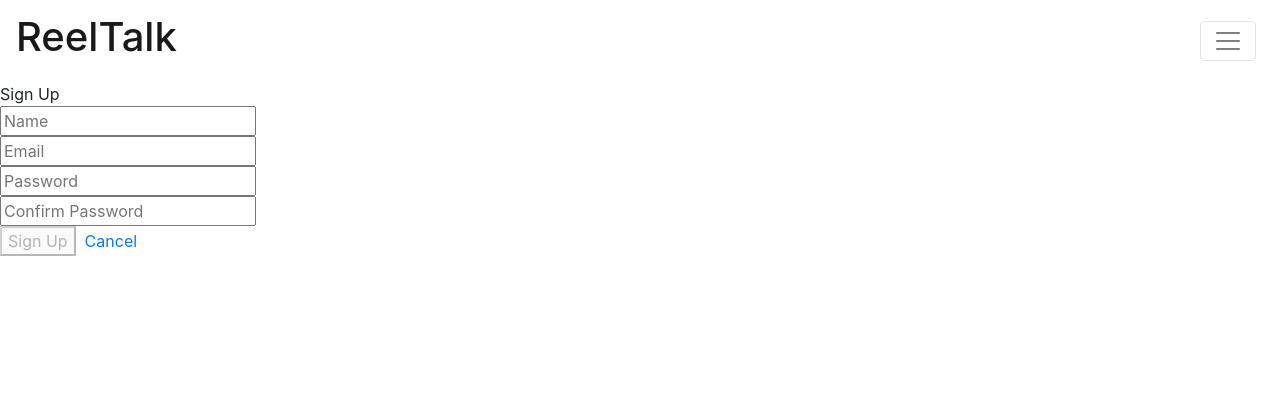
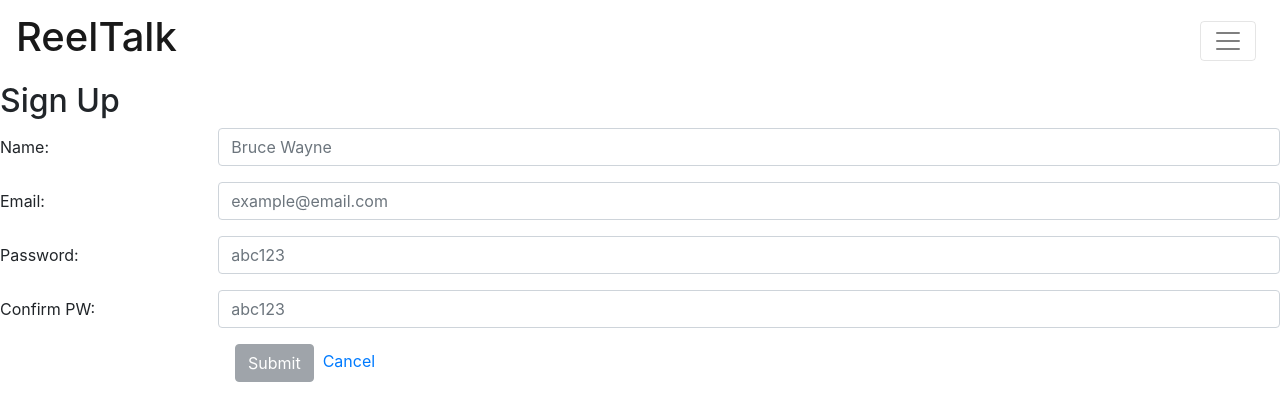
Before and after one commit to chung972/SEI-Project-4, a React (Create React App) app: page /signup in a window 1280 px wide. Shown: the top 420 px of the page. Built offline with nearby package versions, Linux system fonts and the light colour scheme; no server answers.

Commit message:
imports and refactors using reactstrap components

```diff
--- a/src/components/SignupForm/SignupForm.jsx
+++ b/src/components/SignupForm/SignupForm.jsx
@@ -1,6 +1,7 @@
 import React, { Component } from 'react';
 import { Link } from 'react-router-dom';
 import userService from '../../utils/userService';
+import { Form, FormGroup, Label, Input, Col, Button } from "reactstrap";
 
 class SignupForm extends Component {
 
@@ -38,25 +39,48 @@ class SignupForm extends Component {
   render() {
     return (
       <div>
-        <header>Sign Up</header>
-        <form onSubmit={this.handleSubmit} >
-          <div>
-              <input type="text" placeholder="Name" value={this.state.name} name="name" onChange={this.handleChange} />
-          </div>
-          <div>
-              <input type="email" placeholder="Email" value={this.state.email} name="email" onChange={this.handleChange} />
-          </div>
-          <div>
-              <input type="password" placeholder="Password" value={this.state.password} name="password" onChange={this.handleChange} />
-          </div>
-          <div>
-              <input type="password" placeholder="Confirm Password" value={this.state.passwordConf} name="passwordConf" onChange={this.handleChange} />
-          </div>
-          <div>
-              <button disabled={this.isFormInvalid()}>Sign Up</button>&nbsp;&nbsp;
+        <h2>Sign Up</h2>
+        <Form onSubmit={this.handleSubmit}>
+          <FormGroup row>
+            <Label for="name" sm={2}>Name:</Label>
+            <Col sm={10}>
+              <Input type="name" name="name" id="name" placeholder="Bruce Wayne" value={this.state.name} onChange={this.handleChange}></Input>
+            </Col>
+          </FormGroup>
+          <FormGroup row>
+            <Label for="email" sm={2}>Email:</Label>
+            <Col sm={10}>
+              <Input type="email" name="email" id="email" placeholder="example@email.com" value={this.state.email} onChange={this.handleChange}></Input>
+            </Col>
+          </FormGroup>
+          <FormGroup row>
+            <Label for="password" sm={2}>Password:</Label>
+            <Col sm={10}>
+              <Input type="password" name="password" id="password" placeholder="abc123" value={this.state.password} onChange={this.handleChange}></Input>
+            </Col>
+          </FormGroup>
+          <FormGroup row>
+            <Label for="passwordConf" sm={2}>Confirm PW:</Label>
+            <Col sm={10}>
+              <Input type="password" name="passwordConf" id="passwordConf" placeholder="abc123" value={this.state.passwordConf} onChange={this.handleChange}></Input>
+            </Col>
+          </FormGroup>
+          <FormGroup check row>
+            <Col sm={{ size: 10, offset: 2 }}>
+              <Button disabled={this.isFormInvalid()}>Submit</Button>&nbsp;&nbsp;
               <Link to='/'>Cancel</Link>
-          </div>
-        </form>
+            </Col>
+          </FormGroup>
+        </Form>
+
+
+
+
+
+
+
+
+
       </div>
     );
   }
```
